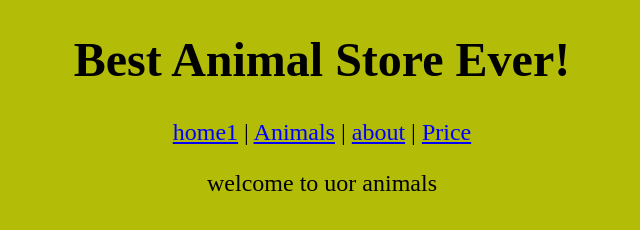
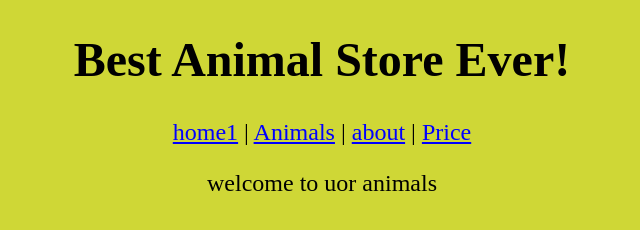
Before and after one commit to Grishaert/-, a plain HTML site: page index.html in a window 1280 px wide. Shown: the whole page, without its empty margins (318-958 px from the left). Drawn offline with Linux system fonts and the light colour scheme.

Commit message:
change background

```diff
--- a/style.css
+++ b/style.css
@@ -4,7 +4,7 @@ html,body{
     padding: 0;
     font-size: x-large;
     text-align: center;
- background-color: rgb(179, 188, 6);
+ background-color: rgb(207, 215, 54);
 }
 a{
     color:  blue;
```
